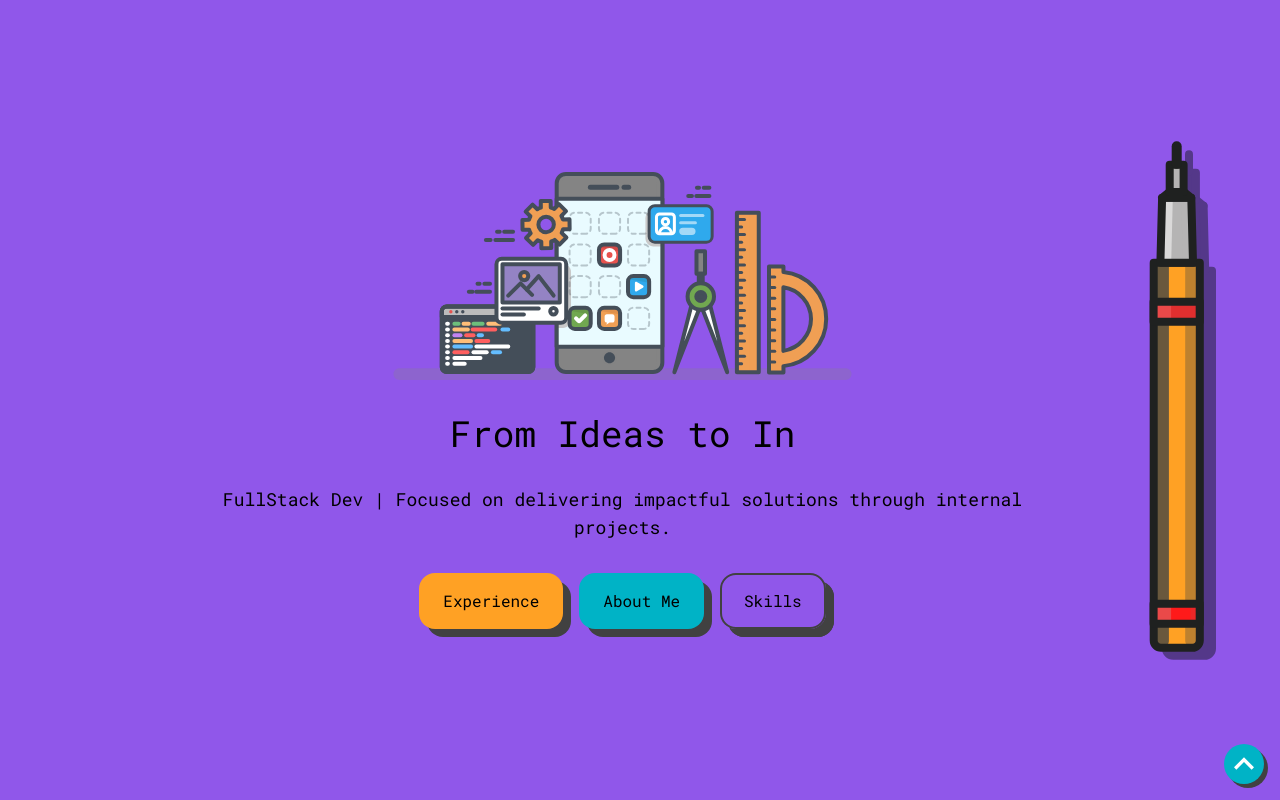
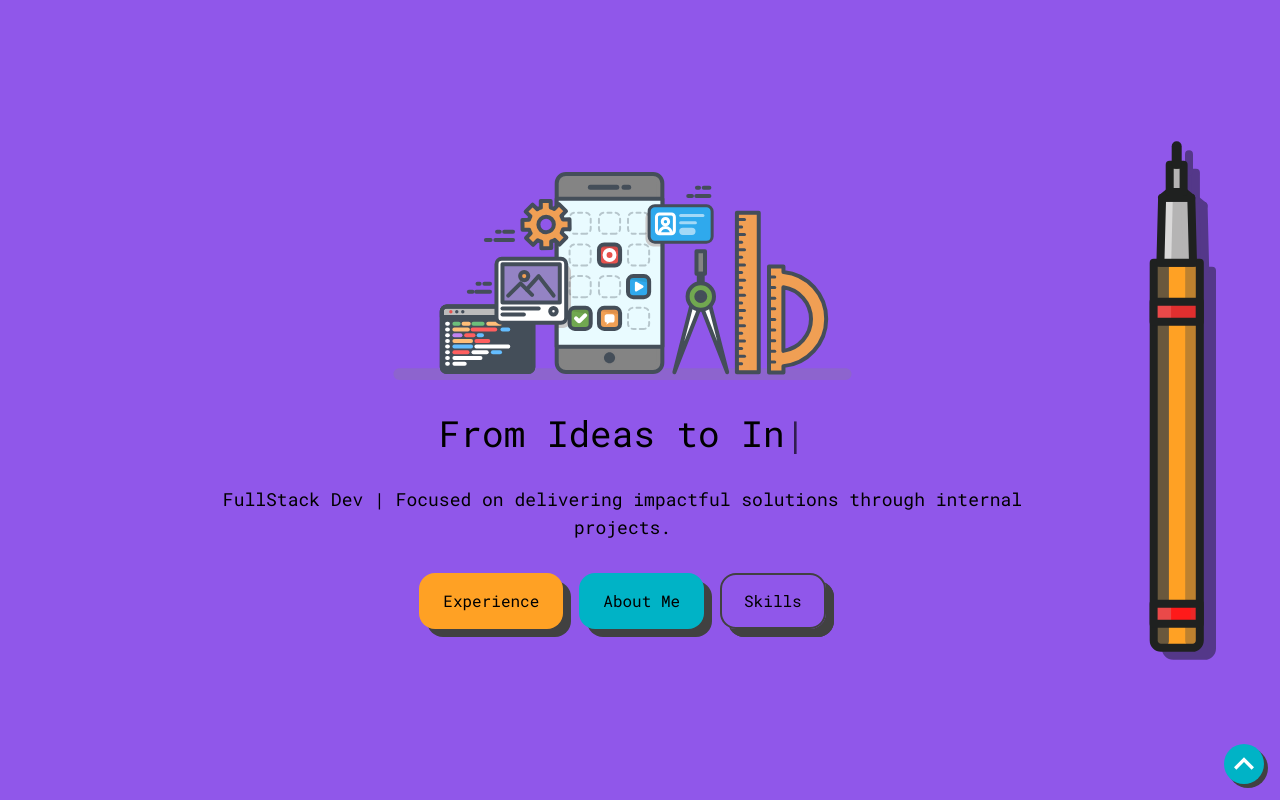
Before and after one commit to semest3r/nextjs-porto, a Next.js app: page / in a window 1280 px wide. Shown: the top 800 px of the page. Built offline with nearby package versions, Linux system fonts and the light colour scheme.

Commit message:
update pulse

```diff
--- a/src/app/components/HomeSection.tsx
+++ b/src/app/components/HomeSection.tsx
@@ -30,7 +30,7 @@ export default function HomeSection() {
         <section id="home" className="px-16 bg-[#9057EA] min-h-screen max-h-full w-full flex gap-8 items-center">
             <div className="pl-32 pr-16 flex-1 space-y-8">
                 <AppDevelopmentImg className="mx-auto" />
-                <h1 className="text-center text-4xl">From Ideas to <span id="innovation"></span></h1>
+                <h1 className="text-center text-4xl">From Ideas to <span id="innovation"></span><span className="animate-[pulse_1s_infinite] opacity-100">|</span></h1>
                 <p className="text-center text-lg">FullStack Dev | Focused on delivering impactful solutions through internal projects.</p>
                 <div className="flex gap-4 justify-center">
                     <Link href="#experience" className="px-6 py-4 bg-[#FFA124] drop-shadow-[8px_8px_0px_rgba(65,65,65,1)] rounded-2xl">Experience</Link>
```
